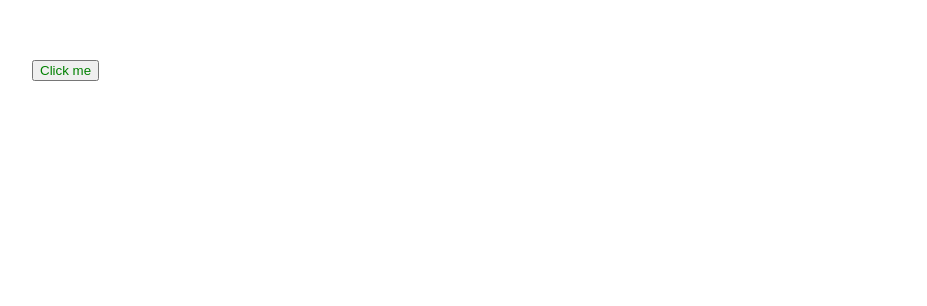
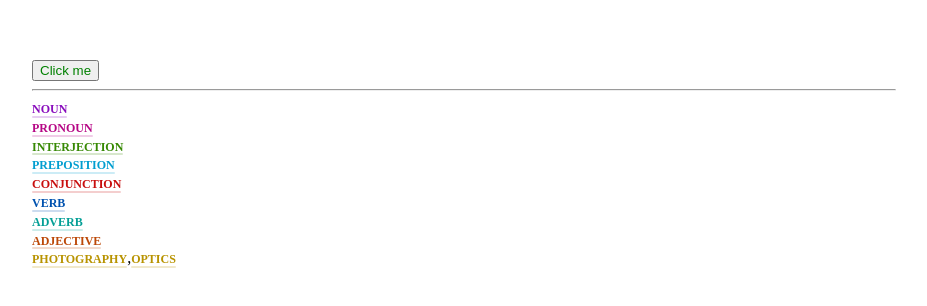
Before and after one commit to bassdrum1980/lexibot, a React app: page / in a window 1280 px wide. Shown: the part 148-454 px from the top of the page, without its empty margins (176-1103 px from the left). Built offline with nearby package versions, Linux system fonts and the light colour scheme.

Commit message:
+ pill component

```diff
--- a/src/App.js
+++ b/src/App.js
@@ -1,5 +1,5 @@
 import { useRef, useEffect } from 'react';
-import { Button } from 'components';
+import { Button, Pill } from 'components';
 
 const App = () => {
   const btnRef = useRef(null);
@@ -8,6 +8,26 @@ const App = () => {
   return (
     <div>
       <Button className={['xl', 'active']} ref={btnRef}>Click me</Button>
+      <hr />
+      <Pill type="noun">noun</Pill>
+      <br />
+      <Pill type="pronoun">pronoun</Pill>
+      <br />
+      <Pill type="interjection">interjection</Pill>
+      <br />
+      <Pill type="preposition">preposition</Pill>
+      <br />
+      <Pill type="conjunction">conjunction</Pill>
+      <br />
+      <Pill type="verb">verb</Pill>
+      <br />
+      <Pill type="adverb">adverb</Pill>
+      <br />
+      <Pill type="adjective">adjective</Pill>
+      <br />
+      <Pill type="various">photography</Pill>
+      ,
+      <Pill type="various">optics</Pill>
     </div>
   );
 };
--- /dev/null
+++ b/src/components/Pill/index.js
@@ -0,0 +1,41 @@
+import React from 'react';
+import classnames from 'classnames';
+import PropTypes from 'prop-types';
+import './index.scss';
+
+/**
+ * "type" — corresponds to the relating part of speech
+ * 'noun', 'interjection', 'preposition', 'conjunction',
+ * 'verb', 'adverb', 'adjective', 'various'
+ */
+
+const propTypes = {
+  className: PropTypes.oneOfType([PropTypes.string, PropTypes.array]),
+  type: PropTypes.string,
+};
+
+const defaultProps = {
+  className: '',
+  type: 'default',
+};
+
+const Pill = ({
+  children, type, className, ...rest
+}) => (
+  <div
+    className={classnames(
+      'pill',
+      Array.isArray(className) ? className.join(' ') : className,
+      `pill--${type}`,
+    )}
+    {...rest}
+  >
+    {children}
+  </div>
+);
+
+Pill.displayName = 'Pill';
+Pill.propTypes = propTypes;
+Pill.defaultProps = defaultProps;
+
+export default Pill;
--- /dev/null
+++ b/src/components/Pill/index.scss
@@ -0,0 +1,87 @@
+@import 'styles/variables.scss';
+
+$noun: #890DBD;
+$pronoun: #B60785;
+$interjection: #378904;
+$preposition: #019ED0;
+$conjunction: #C80E0E;
+$verb: #0052AF;
+$adverb: #049F96;
+$adjective: #BC4807;
+$various: #B89300;
+
+.pill {
+  position: relative;
+  display: inline-block;
+
+  font-size: 12px;
+  font-weight: 600;
+  line-height: 140%;
+  text-transform: uppercase;
+
+  &:after {
+    position: absolute;
+    left: 0;
+    right: 0;
+    bottom: 0;
+    height: 2px;
+    border-radius: 1px;
+    opacity: .2;
+    content: '';
+  }
+
+  &--noun {
+    color: $noun;
+    &:after {
+      background-color: $noun;
+    }
+  }
+  &--pronoun {
+    color: $pronoun;
+    &:after {
+      background-color: $pronoun;
+    }
+  }
+  &--interjection {
+    color: $interjection;
+    &:after {
+      background-color: $interjection;
+    }
+  }
+  &--preposition {
+    color: $preposition;
+    &:after {
+      background-color: $preposition;
+    }
+  }
+  &--conjunction {
+    color: $conjunction;
+    &:after {
+      background-color: $conjunction;
+    }
+  }
+  &--verb {
+    color: $verb;
+    &:after {
+      background-color: $verb;
+    }
+  }
+  &--adverb {
+    color: $adverb;
+    &:after {
+      background-color: $adverb;
+    }
+  }
+  &--adjective {
+    color: $adjective;
+    &:after {
+      background-color: $adjective;
+    }
+  }
+  &--various {
+    color: $various;
+    &:after {
+      background-color: $various;
+    }
+  }
+}
--- a/src/components/index.js
+++ b/src/components/index.js
@@ -1 +1,2 @@
 export { default as Button } from './Button';
+export { default as Pill } from './Pill';
```
